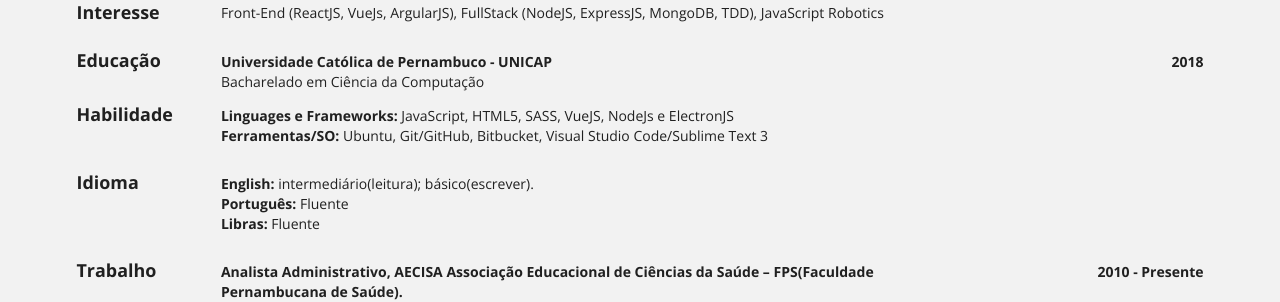
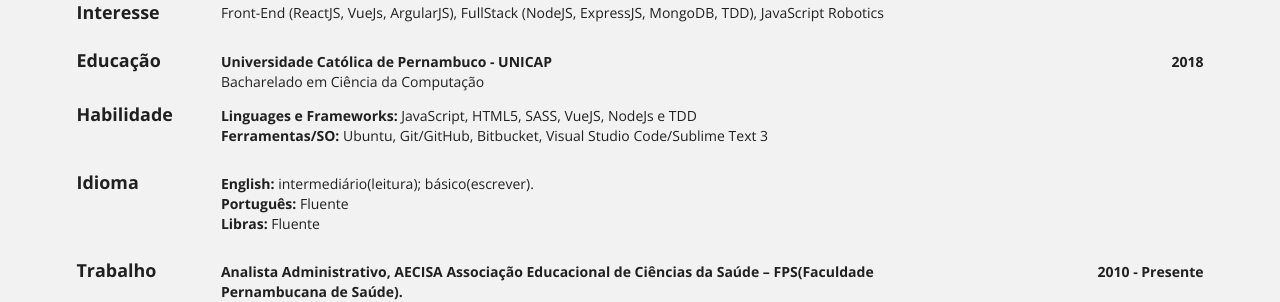
Before and after one commit to filipeluiz/filipeluiz.github.io, a Jekyll site: the page built from bio/index.html, in a window 1280 px wide. Shown: the part 275-577 px from the top of the page. Built offline with Jekyll 4.4.1, drawn with Linux system fonts in a browser that asks for light colours.

Commit message:
alteração de dados json

```diff
--- a/_data/bio.json
+++ b/_data/bio.json
@@ -60,7 +60,7 @@
       "name": "Linguages e Frameworks",
       "level": "",
       "keywords": [
-        "JavaScript, HTML5, SASS, VueJS, NodeJs e ElectronJS"
+        "JavaScript, HTML5, SASS, VueJS, NodeJs e TDD"
       ]
     },
     {
```
